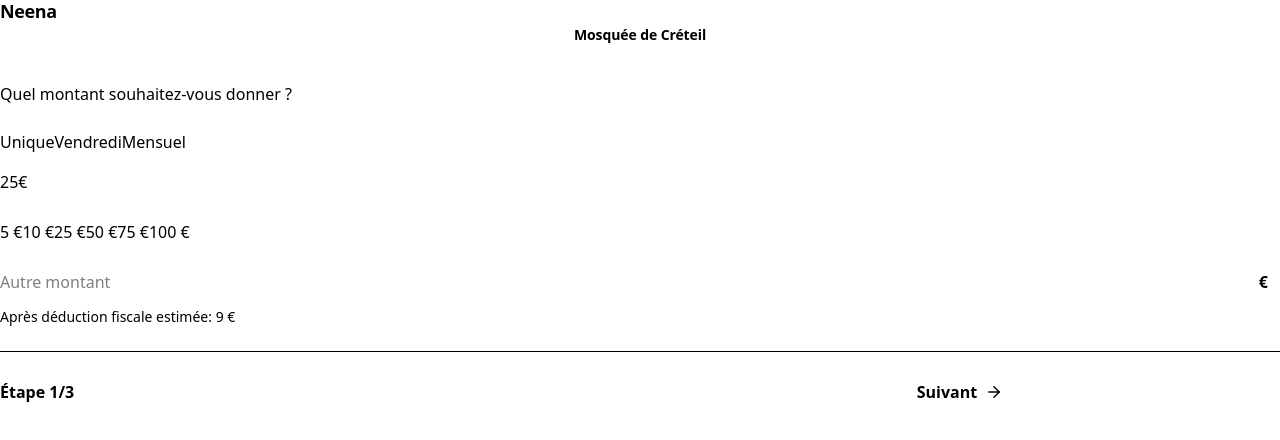
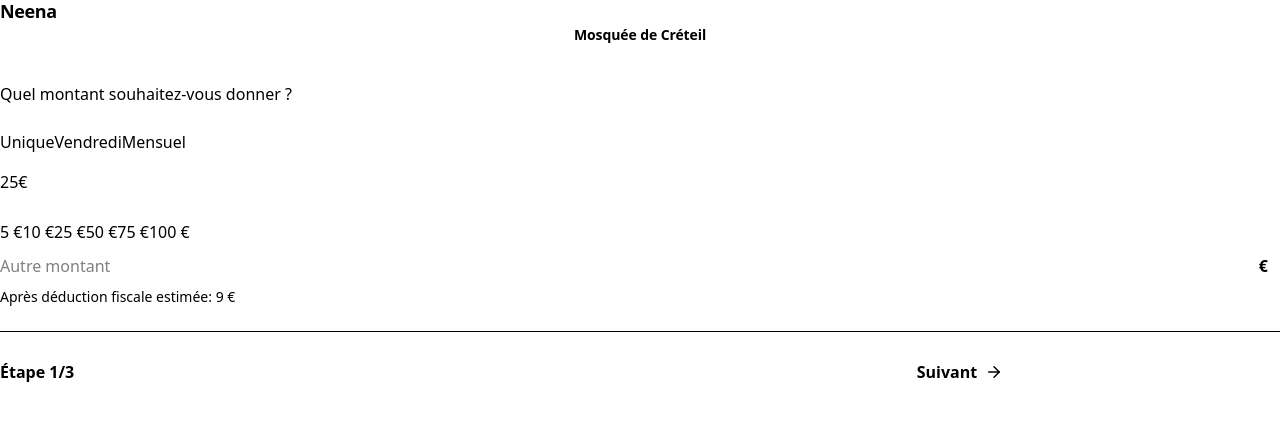
Before and after one commit to chaaaady/NeenaV3, a Next.js app: page /step-amount-v2 in a window 1280 px wide. Shown: the top 440 px of the page. Built offline with nearby package versions, Linux system fonts and the light colour scheme.

Commit message:
V2: integrate 'Autre montant' field inside amount-grid container with recap

```diff
--- a/src/app/(don)/step-amount-v2/page.tsx
+++ b/src/app/(don)/step-amount-v2/page.tsx
@@ -90,17 +90,16 @@
                     {amt} €
                   </button>
                 ))}
-              </div>
-
-              <div className="space-y-3">
+                <div style={{ gridColumn: '1 / -1' }}>
                   <Input
                     value={otherAmountInput}
                     onChange={handleOtherAmountChange}
                     placeholder="Autre montant"
                     rightAccessory="€"
                   />
-                <div className="text-[14px] text-[var(--text-muted)]">
+                  <div className="text-[14px] text-[var(--text-muted)] mt-2">
                     Après déduction fiscale estimée: {formatEuro(values.amount * 0.34)}
+                  </div>
                 </div>
               </div>
             </div>
--- a/src/styles/base.css
+++ b/src/styles/base.css
@@ -325,14 +325,16 @@
     padding-left: 18px;
     padding-right: 18px;
     transition: all var(--motion-base) var(--ease-inout);
-    box-shadow: 0 6px 16px rgba(11, 18, 32, 0.12);
+    position: relative;
+    z-index: 0;
+    box-shadow: 0 0 6px rgba(11, 18, 32, 0.06), 0 6px 14px rgba(11, 18, 32, 0.10);
   }
   .btn-primary[data-variant="success"] {
     background: var(--success);
   }
   .btn-primary:hover {
     transform: translateY(-1px);
-    box-shadow: 0 10px 28px rgba(11, 18, 32, 0.28);
+    box-shadow: 0 0 8px rgba(11, 18, 32, 0.08), 0 8px 18px rgba(11, 18, 32, 0.14);
     filter: brightness(1.03);
   }
   .btn-primary:active {
@@ -408,7 +410,7 @@
     color: #0B1220;
     font-weight: 700;
     transform: translateY(-1px) scale(1.02);
-    box-shadow: 0 10px 24px rgba(15, 23, 42, 0.12);
+    box-shadow: 0 0 6px rgba(15, 23, 42, 0.06), 0 8px 18px rgba(15, 23, 42, 0.10);
   }
 
   /* Amount grid container */
@@ -420,7 +422,7 @@
     border: 1px solid #ECEEF1;
     border-radius: 12px;
     padding: 10px;
-    box-shadow: 0 4px 12px rgba(11,18,32,0.06);
+    box-shadow: 0 0 6px rgba(11,18,32,0.04), 0 2px 8px rgba(11,18,32,0.06);
   }
 
   /* Mosque selector */
```
Lines whose indentation alone changed are shown as unchanged.
